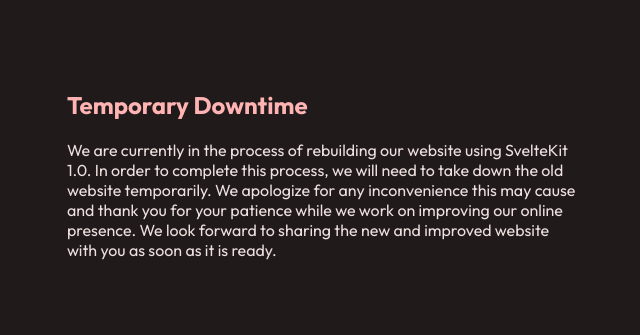
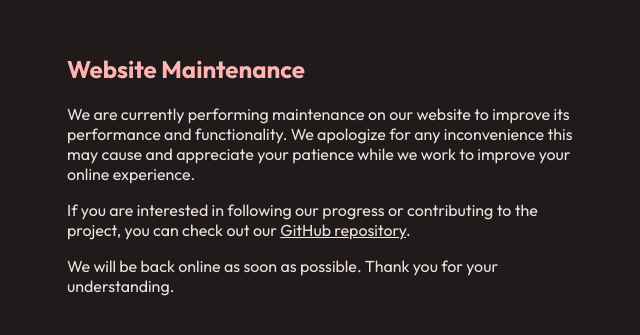
Before and after one commit to ElclarkKuhu/elclark.my.id, a SvelteKit app: page / in a window 1280 px wide. Shown: the part 195-530 px from the top of the page, without its empty margins (317-957 px from the left). Built offline with nearby package versions, Linux system fonts and the light colour scheme.

Commit message:
trying improve the message

```diff
--- a/src/routes/+error.svelte
+++ b/src/routes/+error.svelte
@@ -1,13 +1,17 @@
 <div>
 	<article>
-		<h1>Temporary Downtime</h1>
+		<h1>Website Maintenance</h1>
 		<p>
-			We are currently in the process of rebuilding our website using SvelteKit 1.0. In order to
-			complete this process, we will need to take down the old website temporarily. We apologize for
-			any inconvenience this may cause and thank you for your patience while we work on improving
-			our online presence. We look forward to sharing the new and improved website with you as soon
-			as it is ready.
+			We are currently performing maintenance on our website to improve its performance and
+			functionality. We apologize for any inconvenience this may cause and appreciate your patience
+			while we work to improve your online experience.
 		</p>
+		<p>
+			If you are interested in following our progress or contributing to the project, you can check
+			out our
+			<a href="https://github.com/ElclarkCodes/Elclark">GitHub repository</a>.
+		</p>
+		<p>We will be back online as soon as possible. Thank you for your understanding.</p>
 	</article>
 </div>
 
@@ -23,10 +27,13 @@
 
 	article {
 		max-width: 32rem;
-		margin: 1.5rem;
 	}
 
 	h1 {
 		color: rgb(255, 179, 179);
 	}
+
+	a {
+		color: currentColor;
+	}
 </style>
--- a/src/routes/+page.svelte
+++ b/src/routes/+page.svelte
@@ -1,13 +1,17 @@
 <div>
 	<article>
-		<h1>Temporary Downtime</h1>
+		<h1>Website Maintenance</h1>
 		<p>
-			We are currently in the process of rebuilding our website using SvelteKit 1.0. In order to
-			complete this process, we will need to take down the old website temporarily. We apologize for
-			any inconvenience this may cause and thank you for your patience while we work on improving
-			our online presence. We look forward to sharing the new and improved website with you as soon
-			as it is ready.
+			We are currently performing maintenance on our website to improve its performance and
+			functionality. We apologize for any inconvenience this may cause and appreciate your patience
+			while we work to improve your online experience.
 		</p>
+		<p>
+			If you are interested in following our progress or contributing to the project, you can check
+			out our
+			<a href="https://github.com/ElclarkCodes/Elclark">GitHub repository</a>.
+		</p>
+		<p>We will be back online as soon as possible. Thank you for your understanding.</p>
 	</article>
 </div>
 
@@ -28,4 +32,8 @@
 	h1 {
 		color: rgb(255, 179, 179);
 	}
+
+	a {
+		color: currentColor;
+	}
 </style>
```
